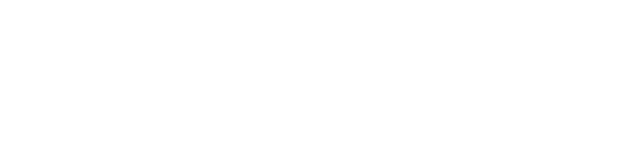
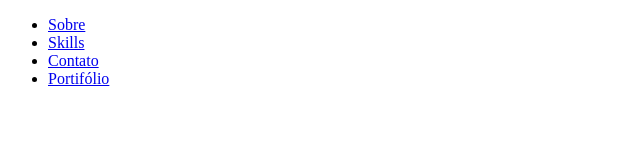
Before and after one commit to SamuelFelicio/SamuelFelicio, a plain HTML site: page index.html in a window 1280 px wide. Shown: the whole page, without its empty margins (0-640 px from the left). Drawn offline with Linux system fonts and the light colour scheme.

Commit message:
Criação do "nav" e arquivo "css".

```diff
--- a/index.html
+++ b/index.html
@@ -1,11 +1,24 @@
 <!DOCTYPE html>
 <html lang="pt-br">
+
 <head>
     <meta charset="UTF-8">
     <meta name="viewport" content="width=device-width, initial-scale=1.0">
     <title>Samuel Felicio</title>
 </head>
+
 <body>
+    <header>
+        <nav>
+            <ul>
+                <!--lista não ordenada-->
+                <li><a href="#">Sobre</a></li>
+                <li><a href="#">Skills</a></li>
+                <li><a href="#">Contato</a></li>
+                <li><a href="#">Portifólio</a></li>
+            </ul>
+        </nav>
+    </header>
+</body>
 
-</body>
 </html>
```
Also changed, not shown: css/style.css (added).
